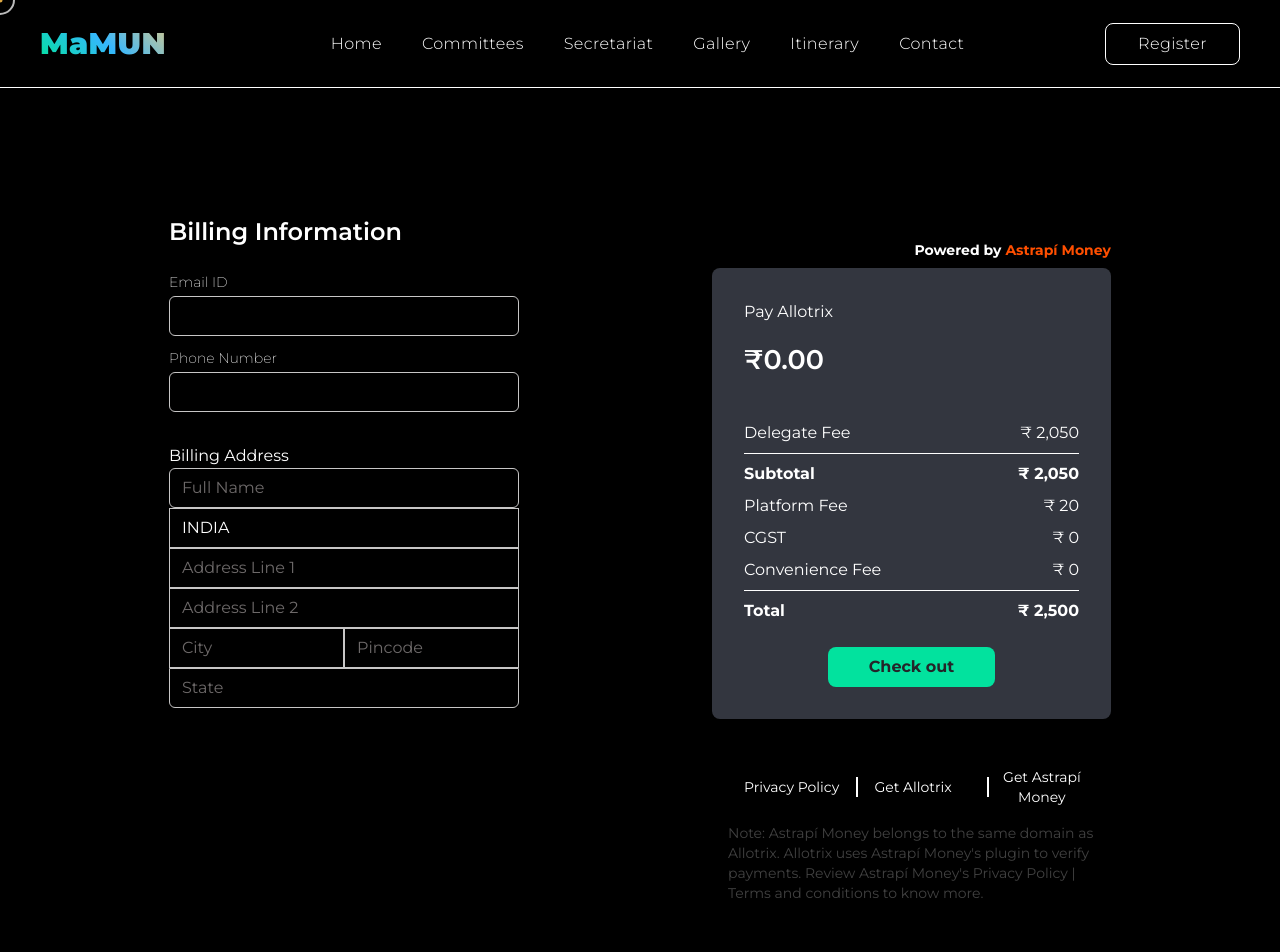
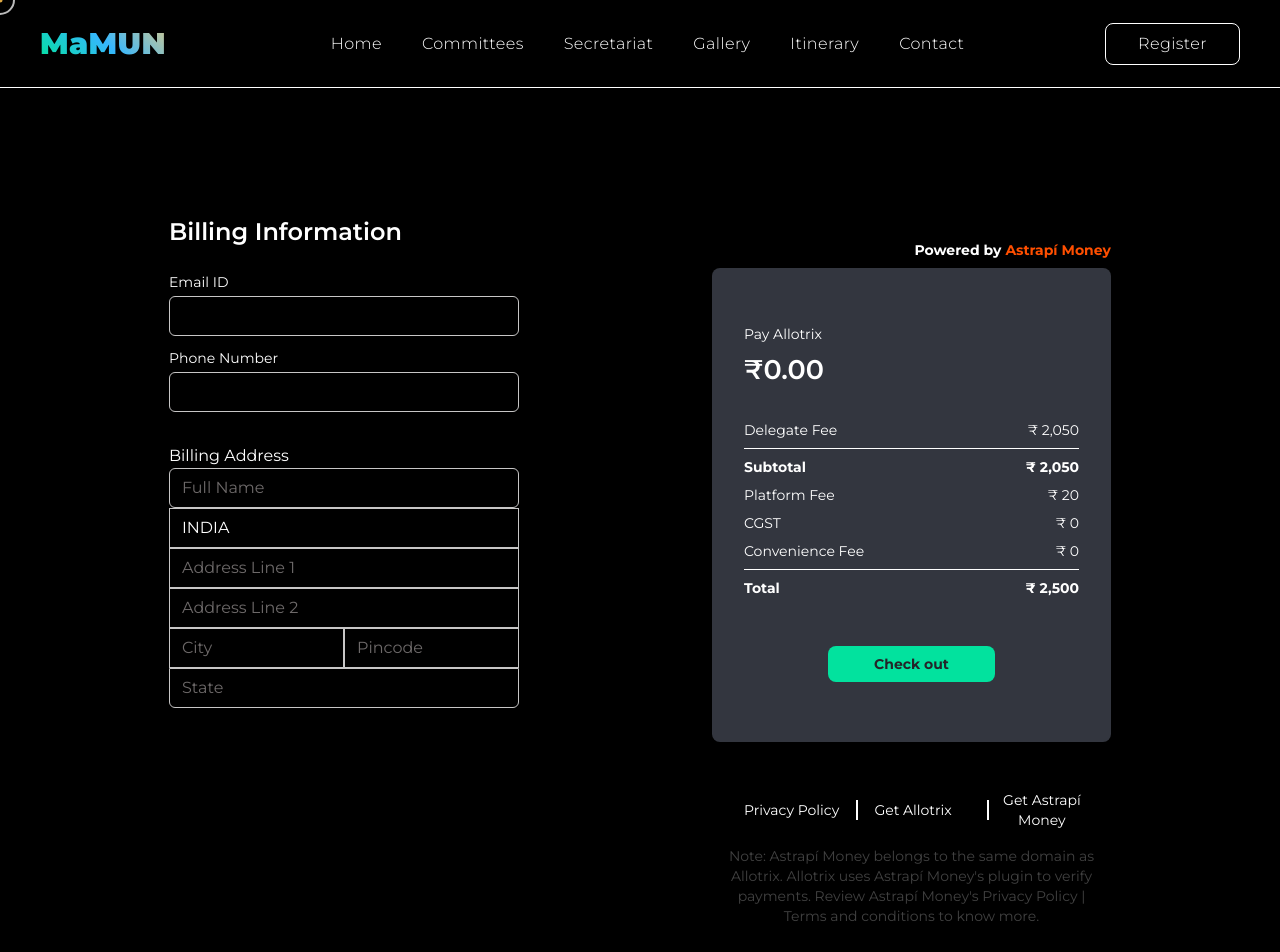
Before and after one commit to Allotrix/MAMUN---website, a React (Vite) app: page /checkout in a window 1280 px wide. Shown: the top 952 px of the page. Built offline with nearby package versions, Linux system fonts and the light colour scheme.

Commit message:
Reduced Font size on the right side

```diff
--- a/src/pages/Checkout.jsx
+++ b/src/pages/Checkout.jsx
@@ -30,7 +30,7 @@ const Checkout = () => {
               className="font-allotrix-font flex flex-col gap-3 w-[350px]"
             >
               <label htmlFor="email" className="flex flex-col gap-1">
-                <p className="text-sm text-[white] font-extralight">Email ID</p>
+                <p className="text-sm text-white">Email ID</p>
                 <input
                   type="email"
                   name="email"
@@ -46,9 +46,7 @@ const Checkout = () => {
                 />
               </label>
               <label htmlFor="phoneNo" className="flex flex-col gap-1">
-                <p className="text-sm text-[white] font-extralight">
-                  Phone Number
-                </p>
+                <p className="text-sm text-white">Phone Number</p>
                 <input
                   type="tel"
                   name="phoneNo"
@@ -165,12 +163,12 @@ const Checkout = () => {
             </form>
           </div>
 
-          <div className="w-full md:w-1/2 flex flex-col items-center">
-            <div className="top-4 right-4 text-sm text-white ml-auto font-bold mb-2">
+          <div className="w-full md:w-1/2 flex flex-col items-center text-sm">
+            <div className="right-4 text-sm text-white ml-auto font-bold mb-2">
               Powered by <span className="text-orange">Astrapí Money</span>
             </div>
             <div className="w-full max-w-md p-8 mx-auto bg-[#33363F] shadow-lg rounded-lg text-left">
-              <div className="text-left text-md mb-4">Pay Allotrix</div>
+              <div className="text-left text-md mb-4 mt-6">Pay Allotrix</div>
               <div className="text-[27px] font-semibold text-left mb-10">
                 ₹{getPriceForPlan()}.00
               </div>
@@ -202,7 +200,7 @@ const Checkout = () => {
                   <span className="text-white">₹ 2,500</span>
                 </div>
                 <div className="text-center">
-                  <button className="w-1/2 mt-4 py-2 bg-[#02E29E] text-black rounded-lg font-bold text-[#242529]">
+                  <button className="mt-10 mb-7 w-1/2  py-2 bg-[#02E29E] text-black rounded-lg font-bold text-[#242529]">
                     Check out
                   </button>
                 </div>
@@ -231,7 +229,7 @@ const Checkout = () => {
                 </a>
               </div>
 
-              <p className="text-[#414141] text-left">
+              <p className="text-[#414141] text-center">
                 Note: Astrapí Money belongs to the same domain as Allotrix.
                 Allotrix uses Astrapí Money's plugin to verify payments. Review
                 Astrapí Money's Privacy Policy | Terms and conditions to know
```
